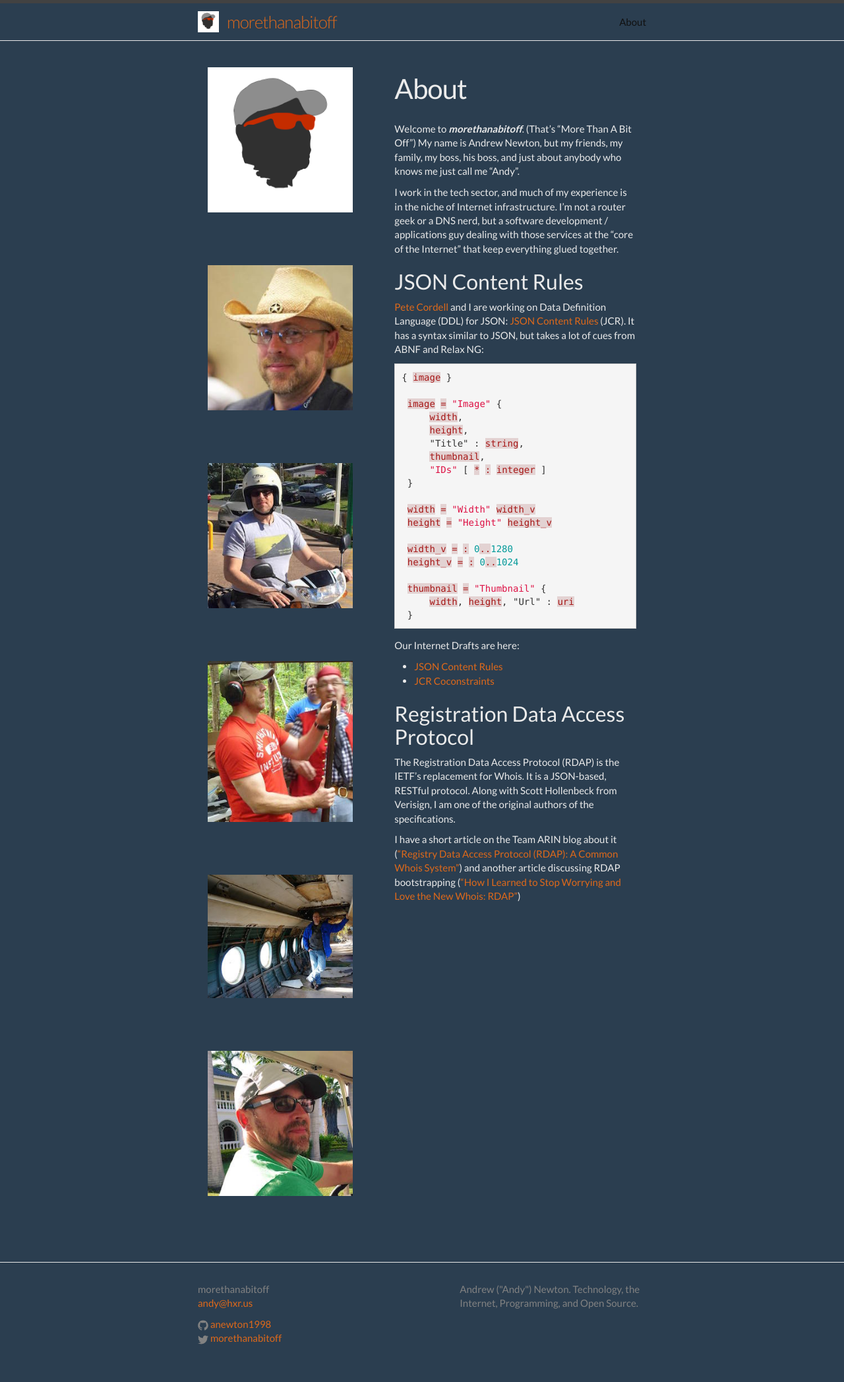
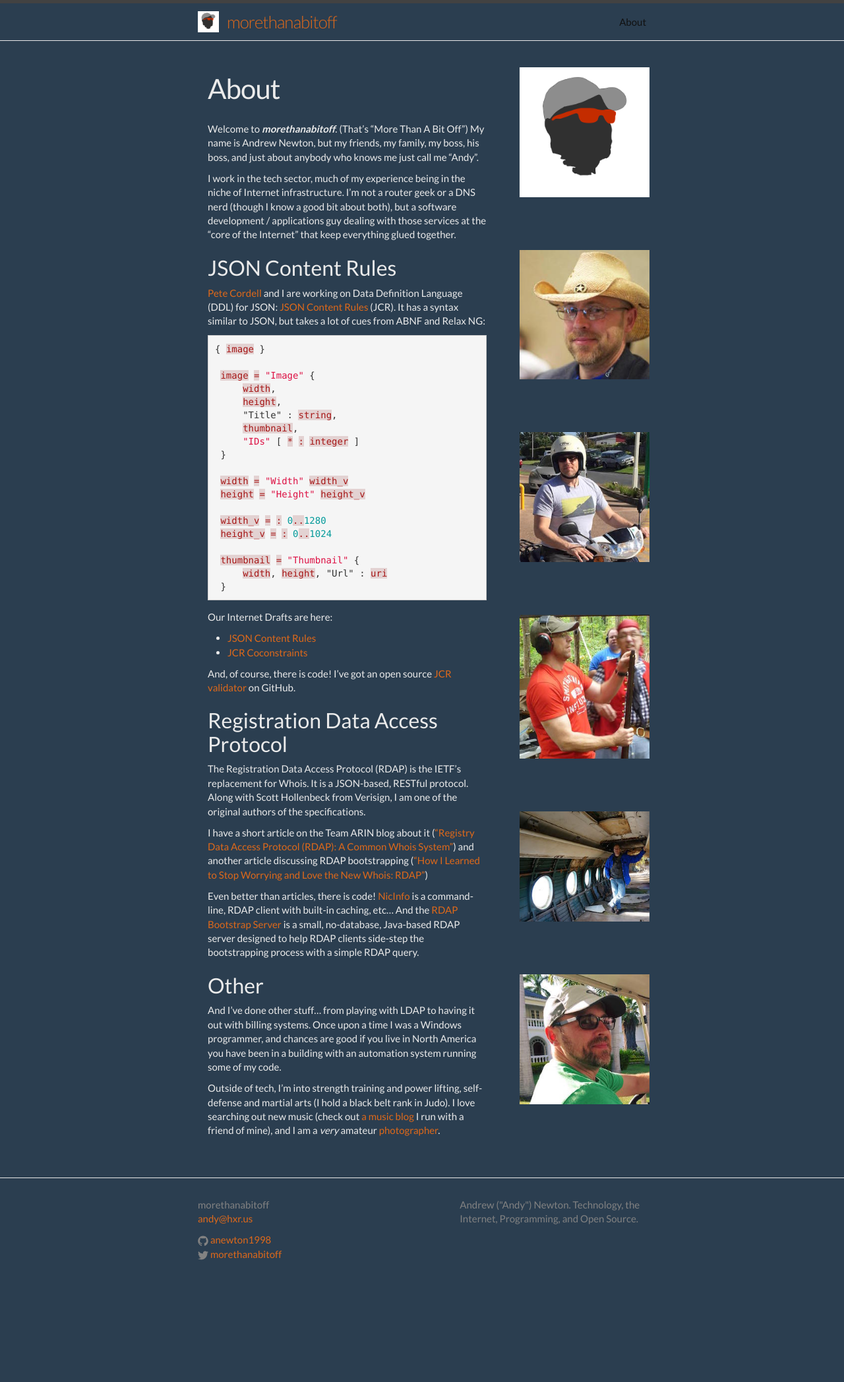
Before and after one commit to anewton1998/anewton1998.github.io, a Jekyll site: the page built from about.md, in a window 1280 px wide. Shown: the whole page at 66% size. Built offline with Jekyll 4.4.1, drawn with Linux system fonts in a browser that asks for light colours; nearby versions of some CDN libraries; after the commit the page ends 1967 px from its top, so only the background shows below that.

Commit message:
a better about page

```diff
--- a/_layouts/about.html
+++ b/_layouts/about.html
@@ -4,15 +4,7 @@ custom_css: about
 ---
 <div class="container-fluid">
   <div class="row">
-    <div class="col-md-5" id="about-images">
-      <img src="/img/ico/favico.png"/>
-      <img src="/img/about/dallas.jpg"/>
-      <img src="/img/about/newzealand.jpg"/>
-      <img src="/img/about/kinggeorge.jpg"/>
-      <img src="/img/about/uruguay.jpg"/>
-      <img src="/img/about/jamaica.jpg"/>
-    </div>
-    <div class="col-md-7">
+    <div class="col-sm-8">
       <article class="post">
 
         <header class="post-header">
@@ -25,5 +17,13 @@ custom_css: about
 
       </article>
     </div>
+    <div class="col-sm-4" id="about-images">
+      <img src="/img/ico/favico.png"/>
+      <img src="/img/about/dallas.jpg"/>
+      <img src="/img/about/newzealand.jpg"/>
+      <img src="/img/about/kinggeorge.jpg"/>
+      <img src="/img/about/uruguay.jpg"/>
+      <img src="/img/about/jamaica.jpg"/>
+    </div>
   </div>
 </div>
--- a/about.md
+++ b/about.md
@@ -8,7 +8,7 @@ custom_css: about
 Welcome to **_morethanabitoff_**. (That's "More Than A Bit Off") My name is Andrew Newton, but my friends, my family,
 my boss, his boss, and just about anybody who knows me just call me "Andy".
 
-I work in the tech sector, and much of my experience is in the niche of Internet infrastructure. I'm not a router geek or a DNS nerd, but a software development / applications guy dealing with those services at the "core of the Internet" that keep everything glued together.
+I work in the tech sector, much of my experience being in the niche of Internet infrastructure. I'm not a router geek or a DNS nerd (though I know a good bit about both), but a software development / applications guy dealing with those services at the "core of the Internet" that keep everything glued together.
 
 ## JSON Content Rules
 
@@ -41,8 +41,18 @@ Our Internet Drafts are here:
 * [JSON Content Rules](https://tools.ietf.org/html/draft-newton-json-content-rules-06)
 * [JCR Coconstraints](https://tools.ietf.org/html/draft-cordell-jcr-co-constraints-00)
 
+And, of course, there is code! I've got an open source [JCR validator](https://github.com/arineng/jcrvalidator) on GitHub.
+
 ## Registration Data Access Protocol
 
 The Registration Data Access Protocol (RDAP) is the IETF's replacement for Whois. It is a JSON-based, RESTful protocol. Along with Scott Hollenbeck from Verisign, I am one of the original authors of the specifications.
 
 I have a short article on the Team ARIN blog about it (["Registry Data Access Protocol (RDAP): A Common Whois System"](http://teamarin.net/2015/06/22/registry-data-access-protocol-rdap-a-common-whois-system/)) and another article discussing RDAP bootstrapping (["How I Learned to Stop Worrying and Love the New Whois: RDAP"](http://teamarin.net/2016/02/11/how-i-learned-to-stop-worrying-and-love-the-new-whois-rdap/))
+
+Even better than articles, there is code! [NicInfo](https://github.com/arineng/nicinfo) is a command-line, RDAP client with built-in caching, etc... And the [RDAP Bootstrap Server](https://github.com/arineng/rdap_bootstrap_server) is a small, no-database, Java-based RDAP server designed to help RDAP clients side-step the bootstrapping process with a simple RDAP query.
+
+## Other
+
+And I've done other stuff... from playing with LDAP to having it out with billing systems. Once upon a time I was a Windows programmer, and chances are good if you live in North America you have been in a building with an automation system running some of my code.
+
+Outside of tech, I'm into strength training and power lifting, self-defense and martial arts (I hold a black belt rank in Judo). I love searching out new music (check out [a music blog](https://tuneodaday.wordpress.com/) I run with a friend of mine), and I am a _very_ amateur [photographer](http://anewton.smugmug.com).
--- a/css/about.css
+++ b/css/about.css
@@ -2,4 +2,5 @@
   width: 220px;
   margin-top: 10px;
   margin-bottom: 70px;
+  margin-left: 20px;
 }
```
